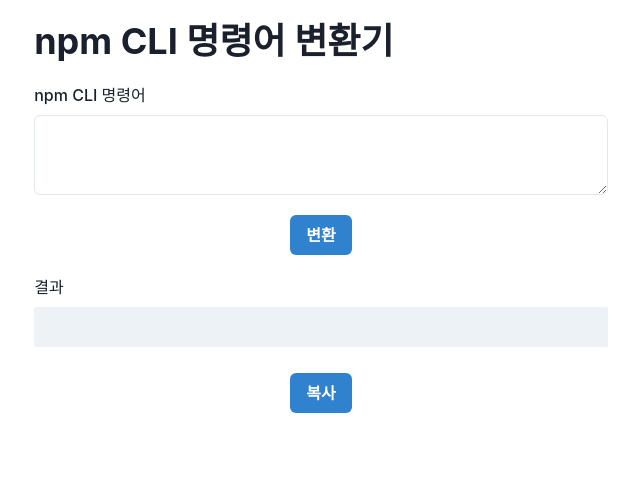
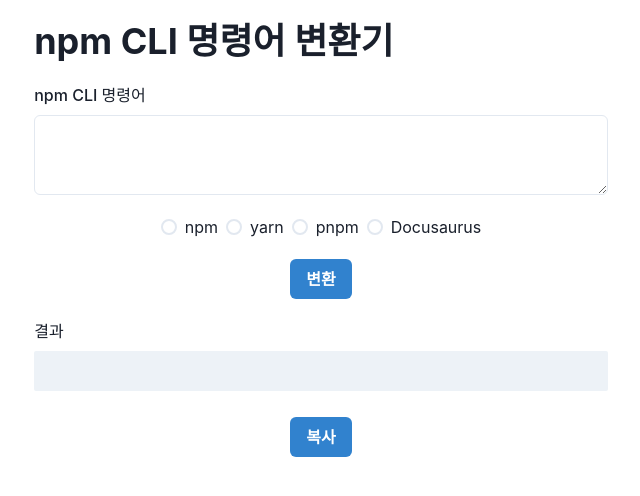
Before and after one commit to autroshot/npm-cli-commands-converter, a React (Create React App) app: page / in a window 1280 px wide. Shown: the top 496 px of the page, without its empty margins (319-959 px from the left). Built offline with nearby package versions, Linux system fonts and the light colour scheme.

Commit message:
변환 타입 선택의 라디오와 툴팁 디자인 구현

```diff
--- a/src/App.tsx
+++ b/src/App.tsx
@@ -8,8 +8,12 @@
   FormControl,
   FormLabel,
   Heading,
+  Radio,
+  RadioGroup,
+  Stack,
   Text,
   Textarea,
+  Tooltip,
   useToast,
   VStack,
 } from '@chakra-ui/react';
@@ -30,6 +34,22 @@
             <FormLabel>npm CLI 명령어</FormLabel>
             <Textarea name="input" w="100%" />
           </FormControl>
+          <RadioGroup>
+            <Stack direction="row">
+              <Radio value="npm">npm</Radio>
+              <Radio value="yarn">yarn</Radio>
+              <Radio value="pnpm">pnpm</Radio>
+              <Tooltip
+                placement="right"
+                hasArrow
+                label="도큐사우루스의 코드 블록 탭"
+              >
+                <Box>
+                  <Radio value="docusaurus">Docusaurus</Radio>
+                </Box>
+              </Tooltip>
+            </Stack>
+          </RadioGroup>
           <Button colorScheme="blue" type="submit">
             변환
           </Button>
```
